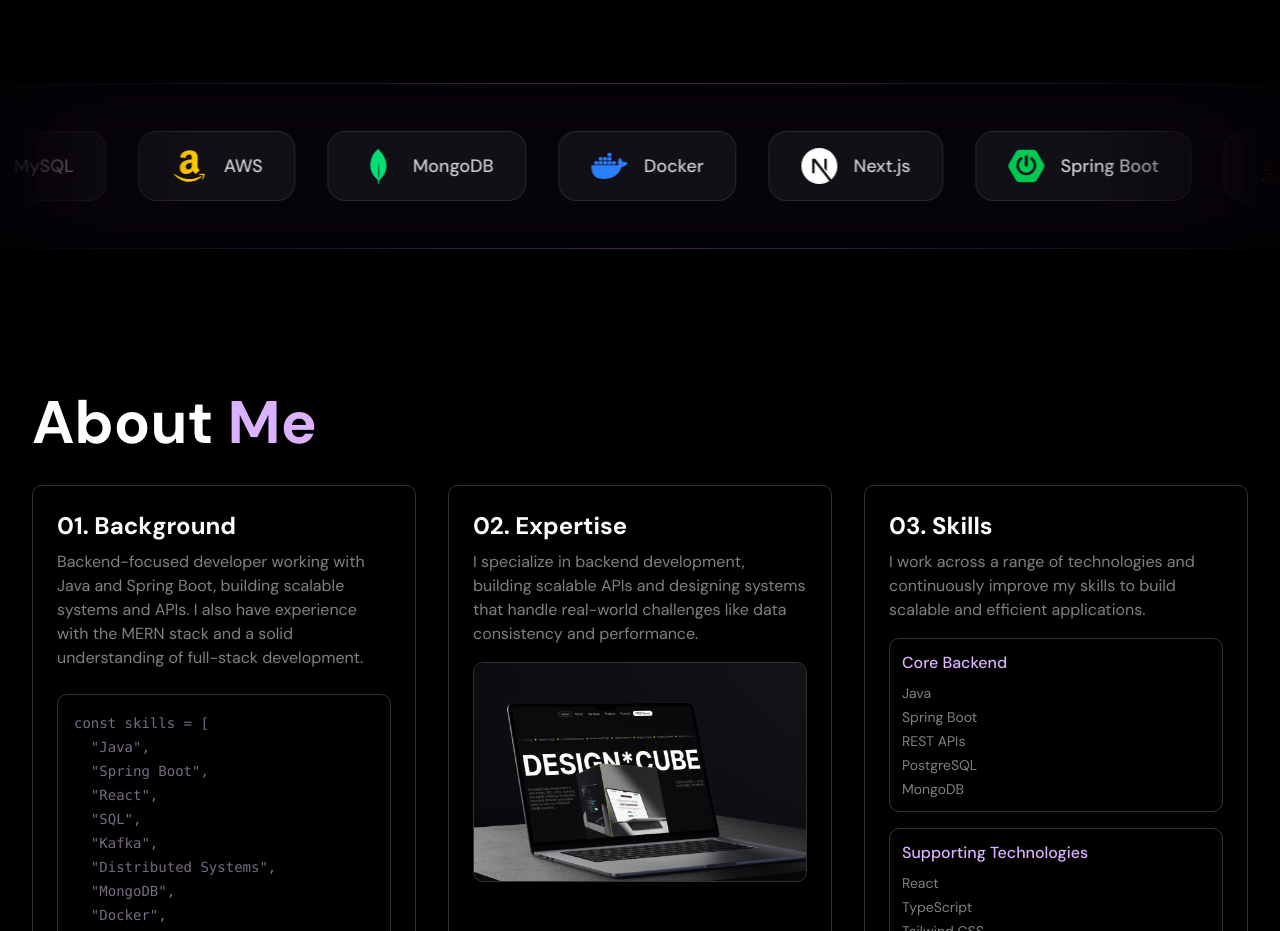
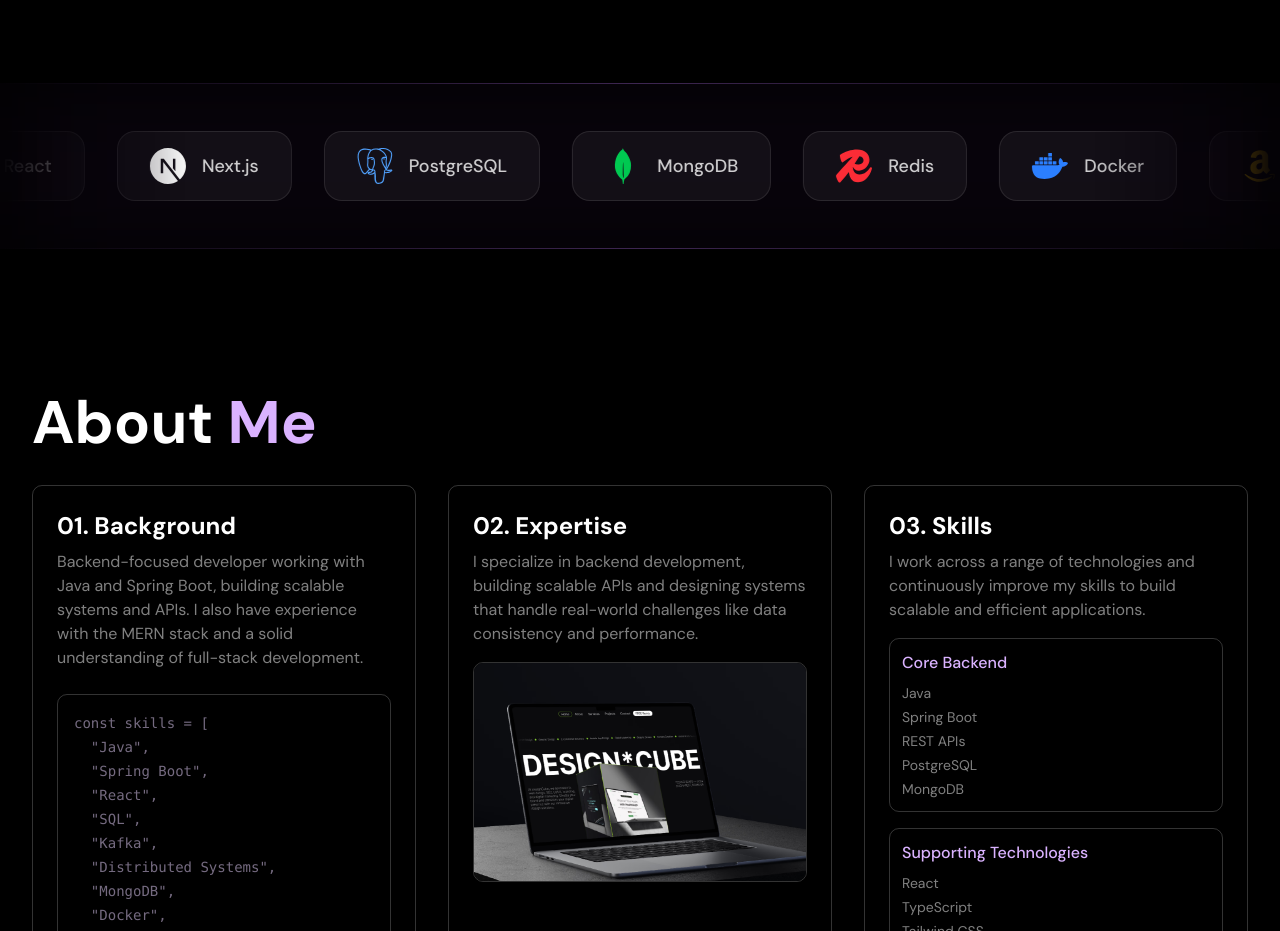
Before and after one commit to Harshjha002/Harsh-Jha-portfolio, a Next.js app: page / in a window 1280 px wide. Shown: the part 1200-2131 px from the top of the page. Built offline with nearby package versions, Linux system fonts and the light colour scheme.

Commit message:
improve portfolio branding and tech stack showcase

```diff
--- a/app/components/LogoAnimation.tsx
+++ b/app/components/LogoAnimation.tsx
@@ -1,42 +1,64 @@
 "use client"
 
-import { motion } from "framer-motion"
+import { motion } from "framer-motion";
 
 import {
   SiNextdotjs,
   SiSpringboot,
-  SiMysql,
+  SiPostgresql,
   SiMongodb,
   SiDocker,
-} from "react-icons/si"
+  SiRedis,
+} from "react-icons/si";
 
-import { FaJava, FaAmazon } from "react-icons/fa6"
+import {
+  FaJava,
+  FaAmazon,
+  FaNodeJs,
+  FaReact,
+} from "react-icons/fa6";
+
 
 const baseIcons = [
+  {
+    icon: <FaJava />,
+    name: "Java",
+    color: "text-orange-500",
+  },
   {
     icon: <SiSpringboot />,
     name: "Spring Boot",
     color: "text-green-500",
   },
   {
-    icon: <FaJava />,
-    name: "Java",
-    color: "text-orange-500",
+    icon: <FaNodeJs />,
+    name: "Node.js",
+    color: "text-green-400",
   },
   {
-    icon: <SiMysql />,
-    name: "MySQL",
-    color: "text-blue-400",
+    icon: <FaReact />,
+    name: "React",
+    color: "text-cyan-400",
   },
   {
-    icon: <FaAmazon />,
-    name: "AWS",
-    color: "text-yellow-400",
+    icon: <SiNextdotjs />,
+    name: "Next.js",
+    color: "text-white",
+  },
+  {
+    icon: <SiPostgresql />,
+    name: "PostgreSQL",
+    color: "text-blue-400",
   },
   {
     icon: <SiMongodb />,
     name: "MongoDB",
-    color: "text-green-400",
+    color: "text-green-500",
+  },
+  {
+    icon: <SiRedis />,
+    name: "Redis",
+    color: "text-red-500",
   },
   {
     icon: <SiDocker />,
@@ -44,11 +66,11 @@ const baseIcons = [
     color: "text-blue-500",
   },
   {
-    icon: <SiNextdotjs />,
-    name: "Next.js",
-    color: "text-white",
+    icon: <FaAmazon />,
+    name: "AWS",
+    color: "text-yellow-400",
   },
-]
+];
 
 const icons = [...baseIcons, ...baseIcons]
 
```
